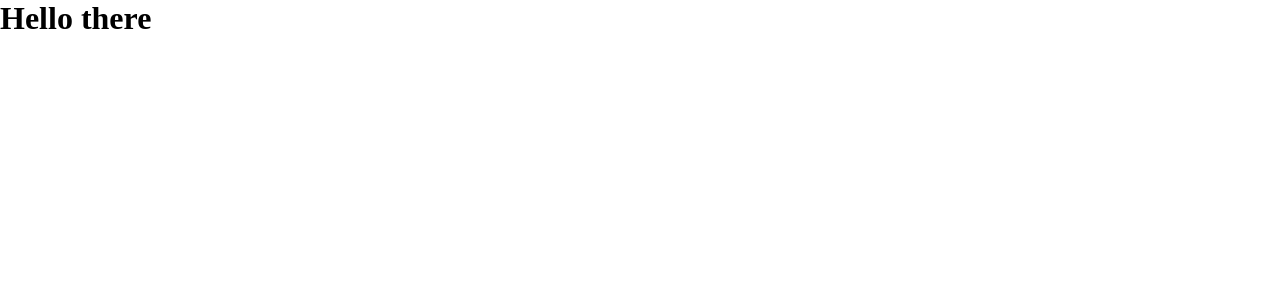
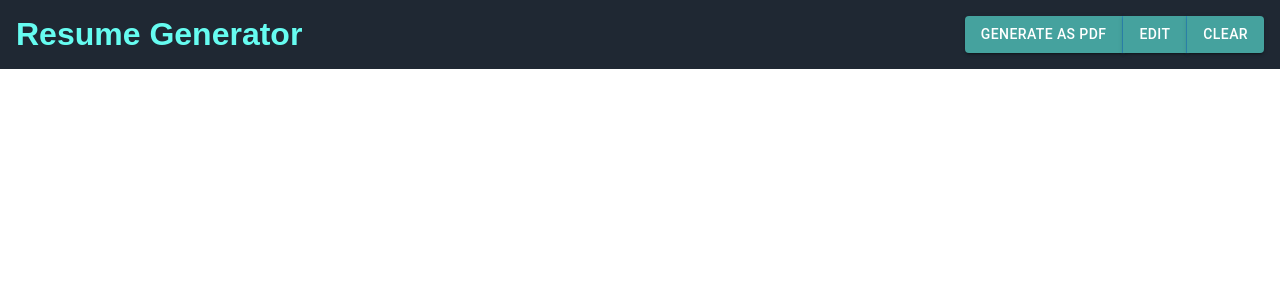
Before and after one commit to Centigrams/cv-project, a React (Create React App) app: page / in a window 1280 px wide. Shown: the top 300 px of the page. Built offline with nearby package versions, Linux system fonts and the light colour scheme.

Commit message:
Create app header

```diff
--- a/package.json
+++ b/package.json
@@ -3,6 +3,9 @@
   "version": "0.1.0",
   "private": true,
   "dependencies": {
+    "@emotion/react": "^11.7.1",
+    "@emotion/styled": "^11.6.0",
+    "@mui/material": "^5.3.1",
     "@testing-library/jest-dom": "^5.16.1",
     "@testing-library/react": "^12.1.2",
     "@testing-library/user-event": "^13.5.0",
--- a/public/index.html
+++ b/public/index.html
@@ -24,7 +24,7 @@
       work correctly both with client-side routing and a non-root public URL.
       Learn how to configure a non-root public URL by running `npm run build`.
     -->
-    <title>React App</title>
+    <title>Resume Generator</title>
   </head>
   <body>
     <noscript>You need to enable JavaScript to run this app.</noscript>
--- a/src/Components/App.js
+++ b/src/Components/App.js
@@ -1,9 +1,11 @@
 import React from 'react';
+import appStyles from '../Styles/App.module.css';
+import MainContent from './MainContent';
 
 function App() {
   return (
-    <div>
-      <h1>Hello there</h1>
+    <div id={appStyles.app}>
+      <MainContent />
     </div>
   );
 }
--- /dev/null
+++ b/src/Components/AppHeader.js
@@ -0,0 +1,16 @@
+import React from 'react';
+import HeaderButtons from './HeaderButtons';
+import headerStyles from '../Styles/AppHeader.module.css';
+
+function AppHeader() {
+  return (
+    <header id={headerStyles.header}>
+      <div>
+        <h1 id={headerStyles.appName}>Resume Generator</h1>
+      </div>
+      <HeaderButtons />
+    </header>
+  );
+}
+
+export default AppHeader;
--- /dev/null
+++ b/src/Components/HeaderButtons.js
@@ -0,0 +1,15 @@
+import React from 'react';
+import { ButtonGroup } from '@mui/material';
+import CustomButtons from '../Styles/MUICustomStyledComponents/CustomHeaderButtons';
+
+function HeaderButtons() {
+  return (
+    <ButtonGroup variant="text">
+      <CustomButtons variant="contained">GENERATE AS PDF</CustomButtons>
+      <CustomButtons variant="contained">EDIT</CustomButtons>
+      <CustomButtons variant="contained">CLEAR</CustomButtons>
+    </ButtonGroup>
+  );
+}
+
+export default HeaderButtons;
--- /dev/null
+++ b/src/Components/MainContent.js
@@ -0,0 +1,16 @@
+import React from 'react';
+import styles from '../Styles/MainContent.module.css';
+import AppHeader from './AppHeader';
+
+// Holds form and preview instead of App component for new components in the future (i.e. modals).
+// TODO: Resume Component.
+// TODO: Resume styles (May change).
+function MainContent() {
+  return (
+    <div id={styles.mainContainer}>
+      <AppHeader />
+    </div>
+  );
+}
+
+export default MainContent;
--- /dev/null
+++ b/src/Styles/App.module.css
@@ -0,0 +1,4 @@
+#app {
+    height: 100%;
+    width: 100%;
+}
--- /dev/null
+++ b/src/Styles/AppHeader.module.css
@@ -0,0 +1,13 @@
+#header {
+    font-family: sans-serif;
+    display: flex;
+    flex-direction: row;
+    justify-content: space-between;
+    padding: 1rem;
+    position: sticky;
+    background-color: #1f2833;
+}
+
+#appName {
+    color: #66fcf1;
+}
--- /dev/null
+++ b/src/Styles/MUICustomStyledComponents/CustomHeaderButtons.js
@@ -0,0 +1,12 @@
+import { styled } from '@mui/material/styles';
+import { Button } from '@mui/material';
+
+const CustomButtons = styled(Button)`
+  background-color: #45a29e;
+
+  &:hover {
+    background-color: #255d5d;
+  }
+`;
+
+export default CustomButtons;
--- /dev/null
+++ b/src/Styles/MainContent.module.css
@@ -0,0 +1,4 @@
+#mainContainer {
+    height: inherit;
+    width: inherit;
+}
```
Also changed, not shown: 1 other file (tests, documents, lock files or other folders).
